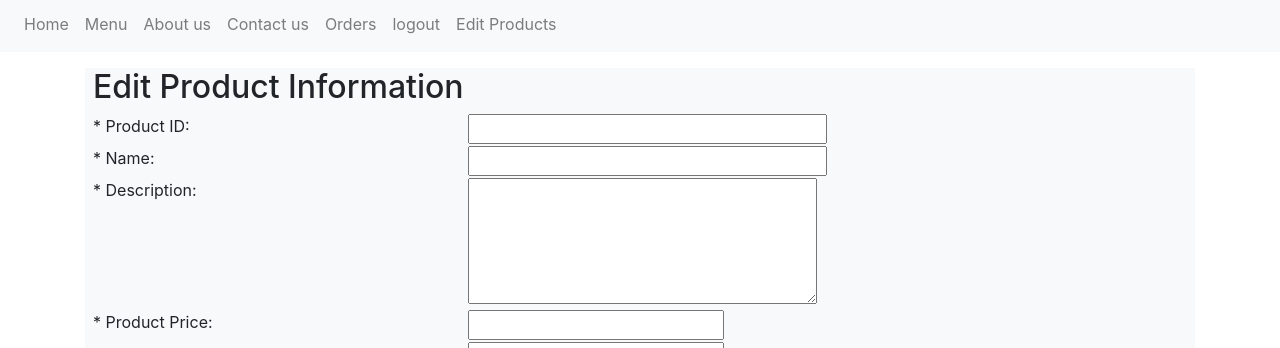
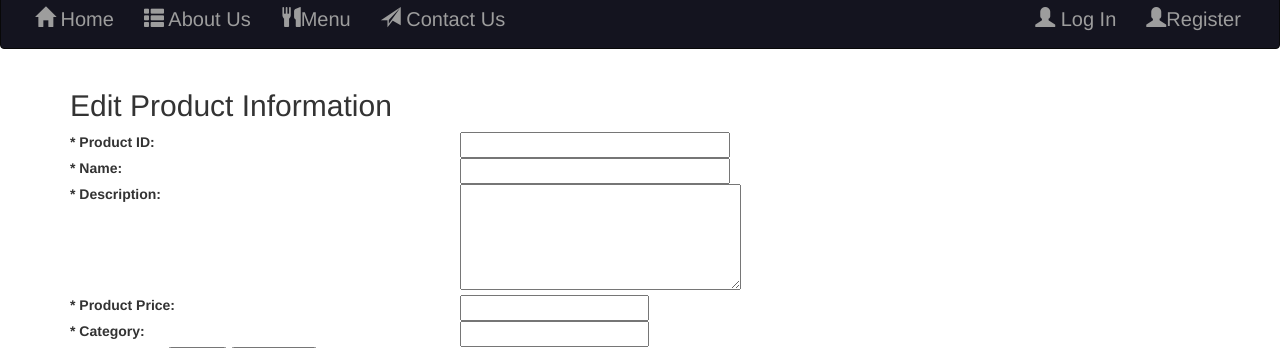
Before and after one commit to vamsit8/ICT-2, a PHP site: page /editproduct.php in a window 1280 px wide. Shown: the part 314-662 px from the top of the page. Run offline with PHP 8.4, Linux system fonts and the light colour scheme; data that the repository does not hold is empty; some libraries are stand-ins or nearby versions.

Commit message:
Add files via upload
edit product and edit products

```diff
--- a/editproduct.php
+++ b/editproduct.php
@@ -5,75 +5,25 @@ session_start();
 include_once('include/config.php');
 ?>
 <html lang="en">
-
-	<head>
-  <meta charset="utf-8">
-<meta name="viewport" content="width=device-width, initial-scale=1.0">
-<title>Golden Lor</title>
-<link rel="stylesheet" href="https://maxcdn.bootstrapcdn.com/bootstrap/4.0.0/css/bootstrap.min.css">
-<script src="https://ajax.googleapis.com/ajax/libs/jquery/3.3.1/jquery.min.js"></script>
-  <script src="https://maxcdn.bootstrapcdn.com/bootstrap/3.3.7/js/bootstrap.min.js"></script>
-  <link rel="stylesheet" href="https://use.fontawesome.com/releases/v5.2.0/css/all.css" integrity="sha384-hWVjflwFxL6sNzntih27bfxkr27PmbbK/iSvJ+a4+0owXq79v+lsFkW54bOGbiDQ" crossorigin="anonymous">
-  <link href="newstyles.css" rel="stylesheet" type="text/css">
-
-
-   <nav class="navbar navbar-expand-md navbar-light bg-light bg-light sticky-top">
-      <!--- md for breakpoint for pixel to expanded full site navigation , nav light color and background light sticky to fix navigation-->
-  <div class="conainer-fluid">
-    <!-- container fluid for 100% of screen-->
-    <a class="navbar-brand" href=""><img src="img/logo-full.png" class="img-fluid"></a>
-    <button class="navbar-toggler" type="button" data-toggle="collapse" data-target="#navbarResponsive">
-      <!--  toggle switch for navigation , collapse for navigation to collapse -->
-      <span class="navbar-toggler-icon"></span>
-    <!-- class for navbar-->
-    </button>
-    <div class="collapse navbar-collapse" id="navbarResponsive">
-      <ul class="navbar-nav ml-auto">
-      <!-- ml-auto to push navigation when its full width to right , usually in middle -->
-        <li class="nav-item acive">
-          <a class="nav-link" href="index.php">Home</a>
-        </li>
-        <li class="nav-item">
-          <a class="nav-link" href="menu.php">Menu</a>
-        </li>
-        <li class="nav-item">
-          <a class="nav-link" href="aboutus.php">About us</a>
-        </li>
-        <li class="nav-item">
-          <a class="nav-link" href="contactus.php">Contact us</a>
-        </li>
-        <li class="nav-item">
-          <a class="nav-link" href="orders.php">Orders</a>
-        </li>
-        <li class="nav-item">
-        <a class="nav-link" href="adminlogout.php"> logout</a>
-        </li>
-         <li class="nav-item">
-        <a class="nav-link" href="editproducts.php"> Edit Products</a>
-        </li>
-      </ul>
-    </div>
-  </div>
-</nav>
-
+<head>
+	<title>Add/Edit Product</title>
+	<?php include("include/head.inc") ?>
+	<link rel="stylesheet" href="CSS/productedit.css">
 
 </head>
-
-
 <body>
-
-
+	<?php include("include/nav.inc") ?>
 	<?php
 	if(isset($_POST['action'])){
 		$productid = $_POST['action'];
 		$conn  = db_connect();
-		$sql = "SELECT * FROM products where pid= ".$productid;
+		$sql = "SELECT * FROM products where product_id= ".$productid;
 	 $result = $conn->query($sql);
 	 if ($result->num_rows > 0) {
 		 while($row = $result->fetch_assoc()) {
 				$pname = $row["pname"];
-				$pdescription = $row["description"];
 				$pprice = $row["product_price"];
+				$description = $row["description"];
 				$category = $row["category"];
 
 		 }
@@ -90,15 +40,15 @@ include_once('include/config.php');
                 	<label for="name">* Product ID:</label>
                 </div>
 				<div class="col-md-4">
-					<input type="text" id="pid" name="pid" size="30" maxlength="50" value= "<?php echo $product_id ?>"  />
+					<input type="text" id="product_id" name="product_id" size="30" maxlength="50" value= "<?php echo $productid ?>"  />
 				</div>
             </div>
 			<div class="row">
 				<div class="col-md-4">
-                	<label for="name">* Name:</label>
+                	<label for="pname">* Name:</label>
                 </div>
 				<div class="col-md-4">
-					<input type="text" id="name" name="name" size="30" maxlength="50" value= "<?php echo $pname ?>" required />
+					<input type="text" id="pname" name="pname" size="30" maxlength="50" value= "<?php echo $pname ?>" required />
 				</div>
 				<div class="col-md-4">
 					<span id="name_msg" class="error_msg"></span>
@@ -120,15 +70,15 @@ include_once('include/config.php');
                 	<label for="pprice">* Product Price:</label>
                 </div>
 				<div class="col-md-4">
-					<input type="number" id="pprice" name="pprice" step="0.01" value= "<?php echo $product_price ?>" required />
+					<input type="number" id="product_price" name="product_price" step="0.01" value= "<?php echo $pprice ?>" required />
                 </div>
 				<div class="col-md-4">
-					<span id="wrprice_msg" class="error_msg"></span>
+					<span id="product_price_msg" class="error_msg"></span>
                 </div>
             </div>
             <div class="row">
 				<div class="col-md-4">
-                	<label for="numavailable">* Category:</label>
+                	<label for="category">* Category:</label>
 				</div>
 				<div class="col-md-4">
                     <input type="text" id="category" name="category" value= "<?php echo $category ?>" required />
```
Also changed, not shown: editproducts.php (+12 -63 lines).
